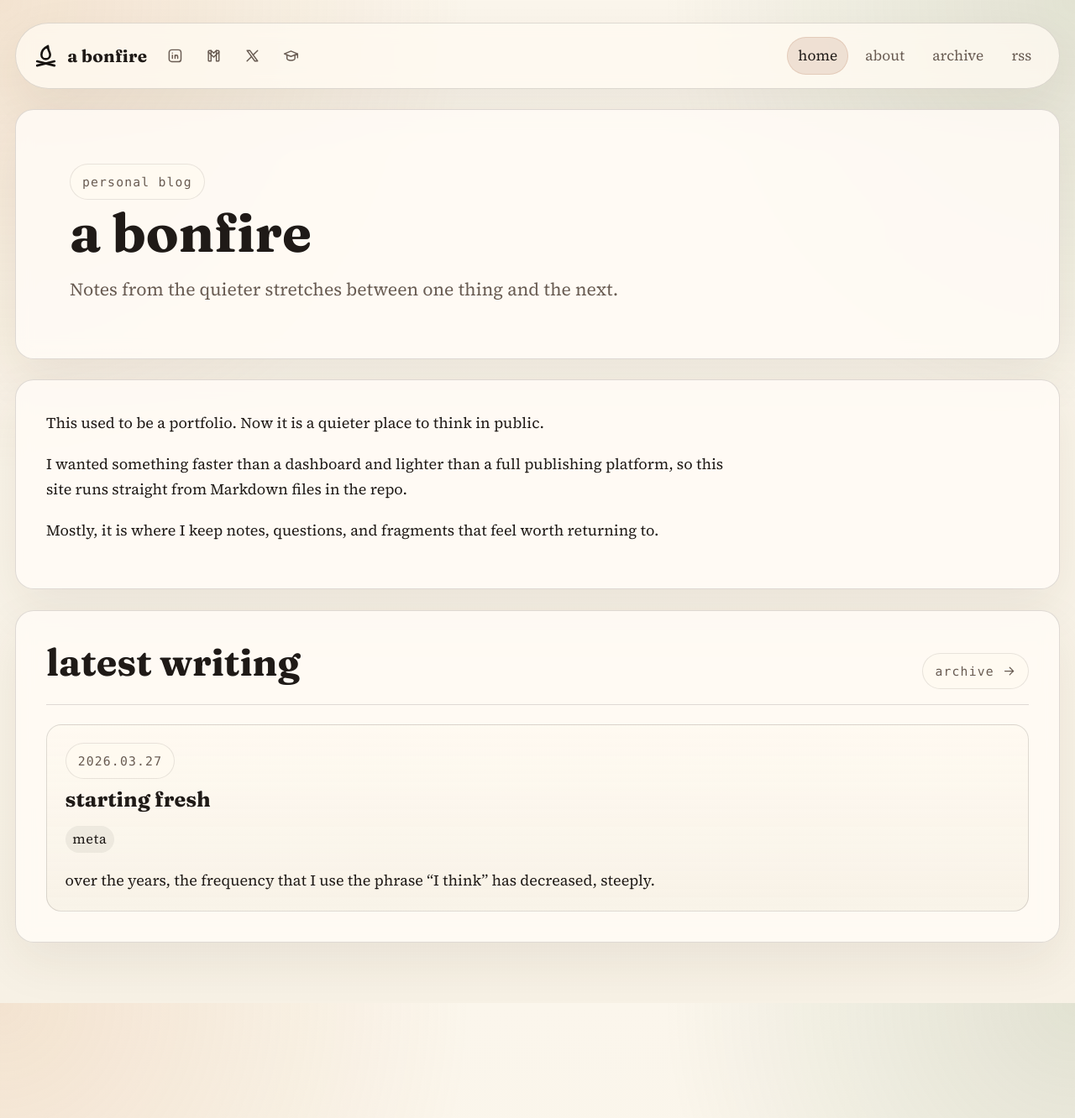
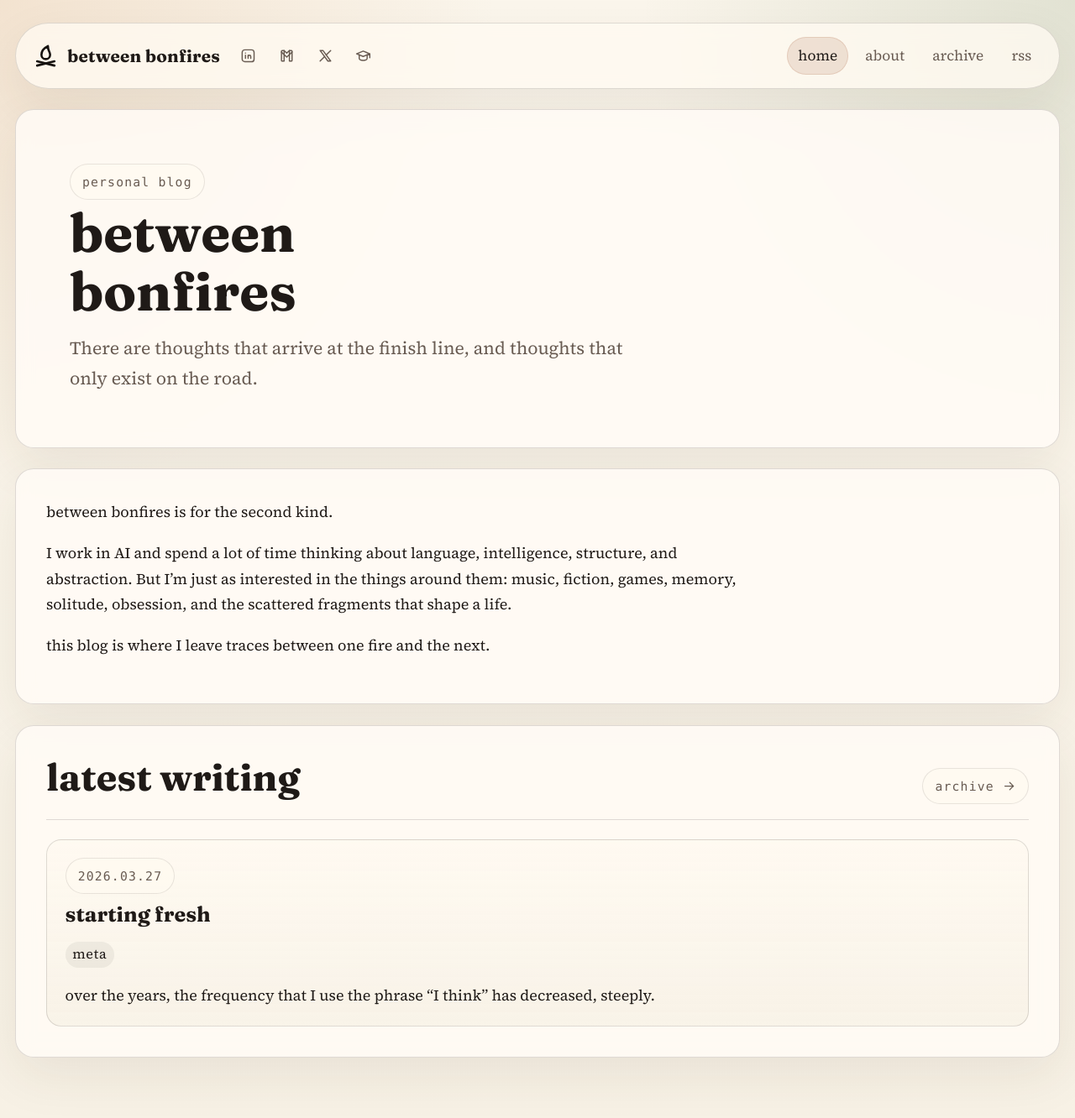
Before and after one commit to vkhangpham/vkhangpham.github.io, a Jekyll site: the page built from index.md, in a window 1280 px wide. Shown: the whole page at 84% size. Built offline with Jekyll 4.4.1, drawn with Linux system fonts in a browser that asks for light colours.

Commit message:
Refresh site identity and intro copy

```diff
--- a/_config.yml
+++ b/_config.yml
@@ -1,5 +1,5 @@
-title: a bonfire
-description: Notes on language, software, research, and the quieter stretches in between.
+title: between bonfires
+description: Thoughts on language, intelligence, memory, and the scattered fragments that shape a life.
 url: https://vkhangpham.github.io
 timezone: Asia/Ho_Chi_Minh
 lang: en
--- a/archive.md
+++ b/archive.md
@@ -1,7 +1,7 @@
 ---
 title: archive
 permalink: /archive/
-description: all posts from a bonfire.
+description: all posts from between bonfires.
 post_filters: true
 ---
 <div class="panel page-panel">
--- a/index.md
+++ b/index.md
@@ -1,10 +1,11 @@
 ---
 layout: home
-title: a bonfire
-intro: Notes from the quieter stretches between one thing and the next.
+title: between bonfires
+intro: There are thoughts that arrive at the finish line, and thoughts that only exist on the road.
 ---
-This used to be a portfolio. Now it is a quieter place to think in public.
 
-I wanted something faster than a dashboard and lighter than a full publishing platform, so this site runs straight from Markdown files in the repo.
+between bonfires is for the second kind.
 
-Mostly, it is where I keep notes, questions, and fragments that feel worth returning to.
+I work in AI and spend a lot of time thinking about language, intelligence, structure, and abstraction. But I'm just as interested in the things around them: music, fiction, games, memory, solitude, obsession, and the scattered fragments that shape a life.
+
+this blog is where I leave traces between one fire and the next.
```
Also changed, not shown: _posts/2026-03-27-starting-fresh.md (+1 -1 lines), about.md (+8 -5 lines), README.md.
